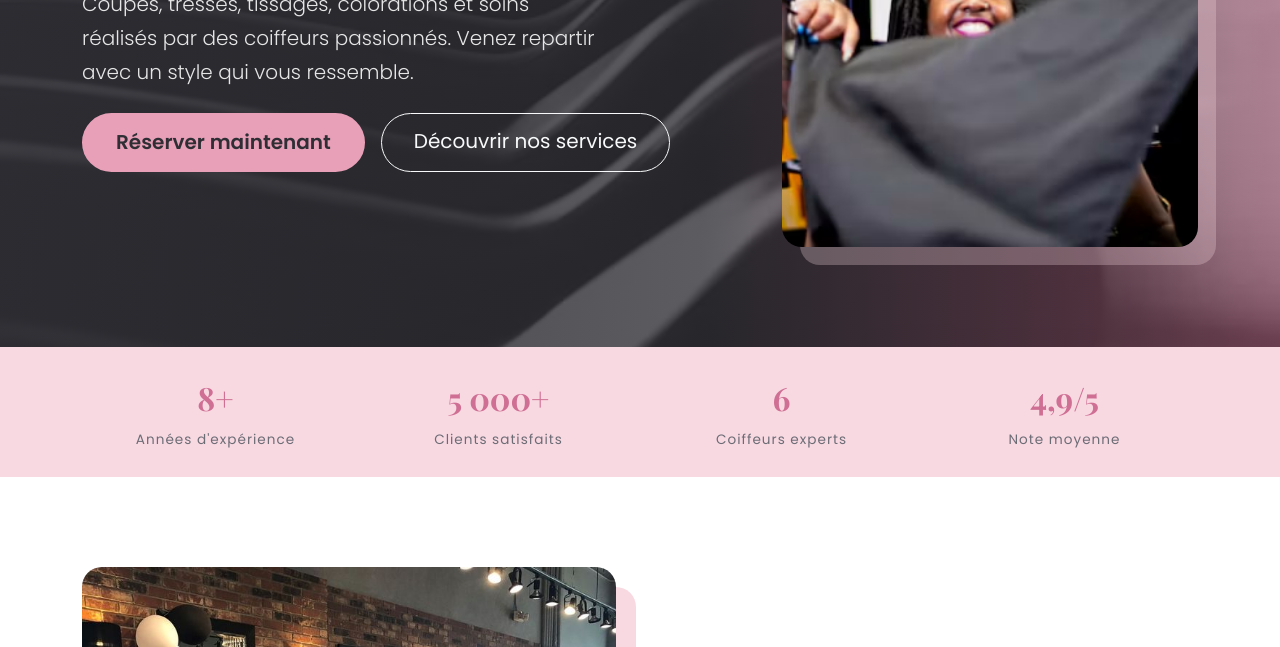
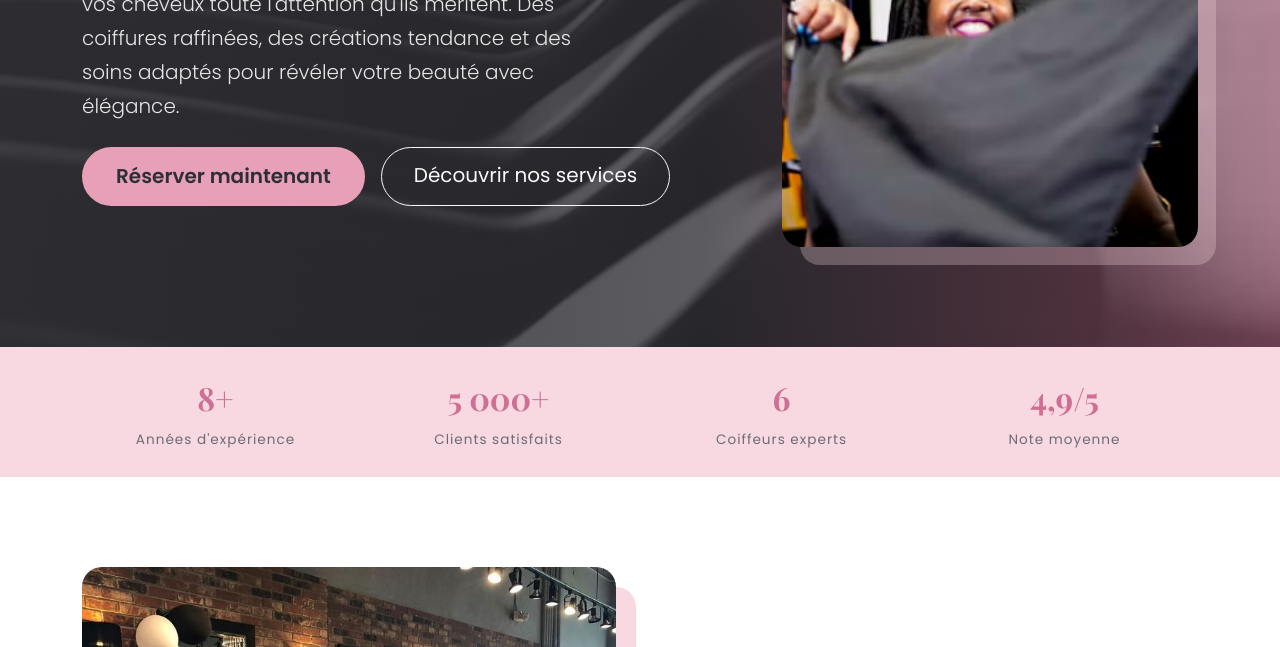
Before and after one commit to Khalifat8/no-peigne-no-gain, a plain HTML site: page index.html in a window 1280 px wide. Shown: the part 453-1100 px from the top of the page. Drawn offline with nearby package versions, Linux system fonts and the light colour scheme.

Commit message:
Update index.html

```diff
--- a/index.html
+++ b/index.html
@@ -222,7 +222,9 @@ section[id], header[id] { scroll-margin-top: 70px; }
         <div class="col-lg-7">
           <p class="eyebrow">Salon de coiffure & beauté</p>
           <h1>Pas de peigne, <em>pas de gain.</em></h1>
-          <p class="lead">Coupes, tresses, tissages, colorations et soins réalisés par des coiffeurs passionnés. Venez repartir avec un style qui vous ressemble.</p>
+          <p class="lead">**L'élégance commence par vos cheveux.**
+
+Offrez à vos cheveux toute l'attention qu'ils méritent. Des coiffures raffinées, des créations tendance et des soins adaptés pour révéler votre beauté avec élégance.</p>
           <div class="d-flex flex-wrap gap-3 mt-4">
             <a href="#contact" class="btn btn-rose btn-lg">Réserver maintenant</a>
             <a href="#services" class="btn btn-outline-light btn-lg">Découvrir nos services</a>
```
